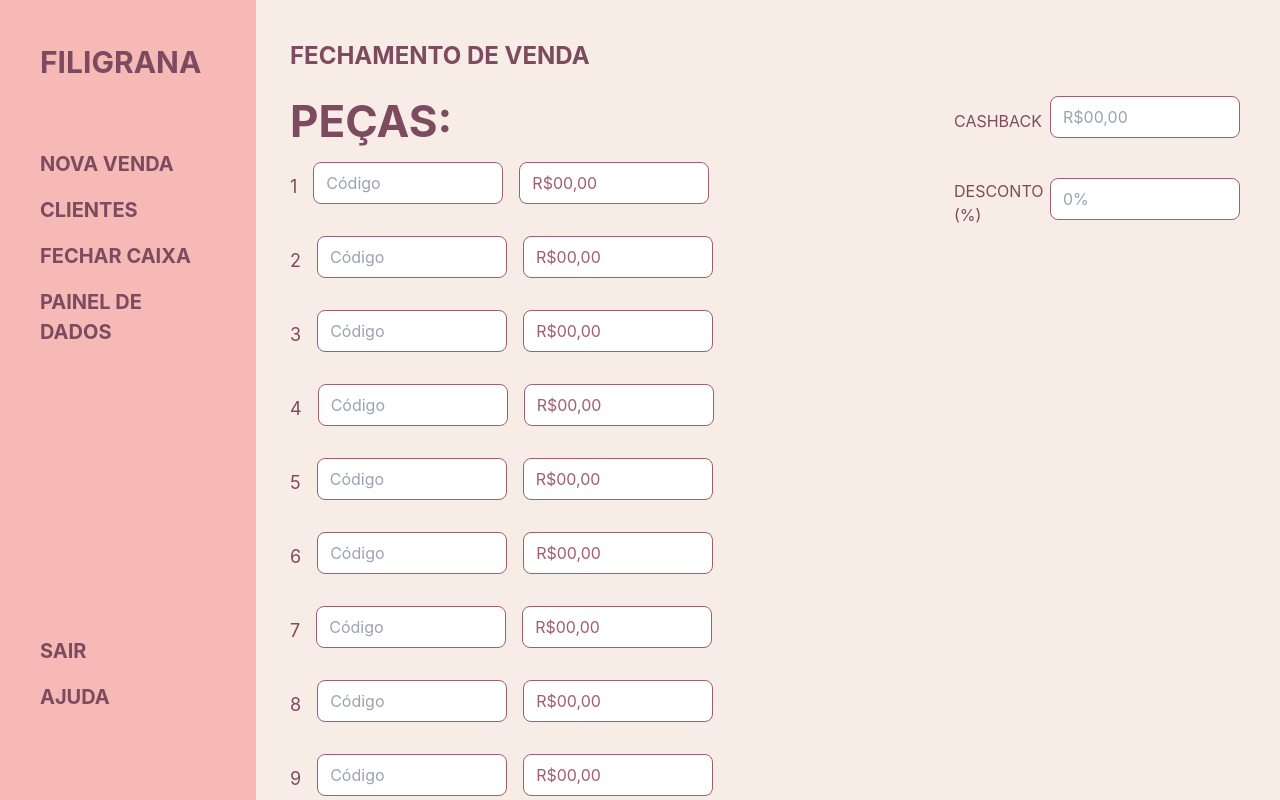
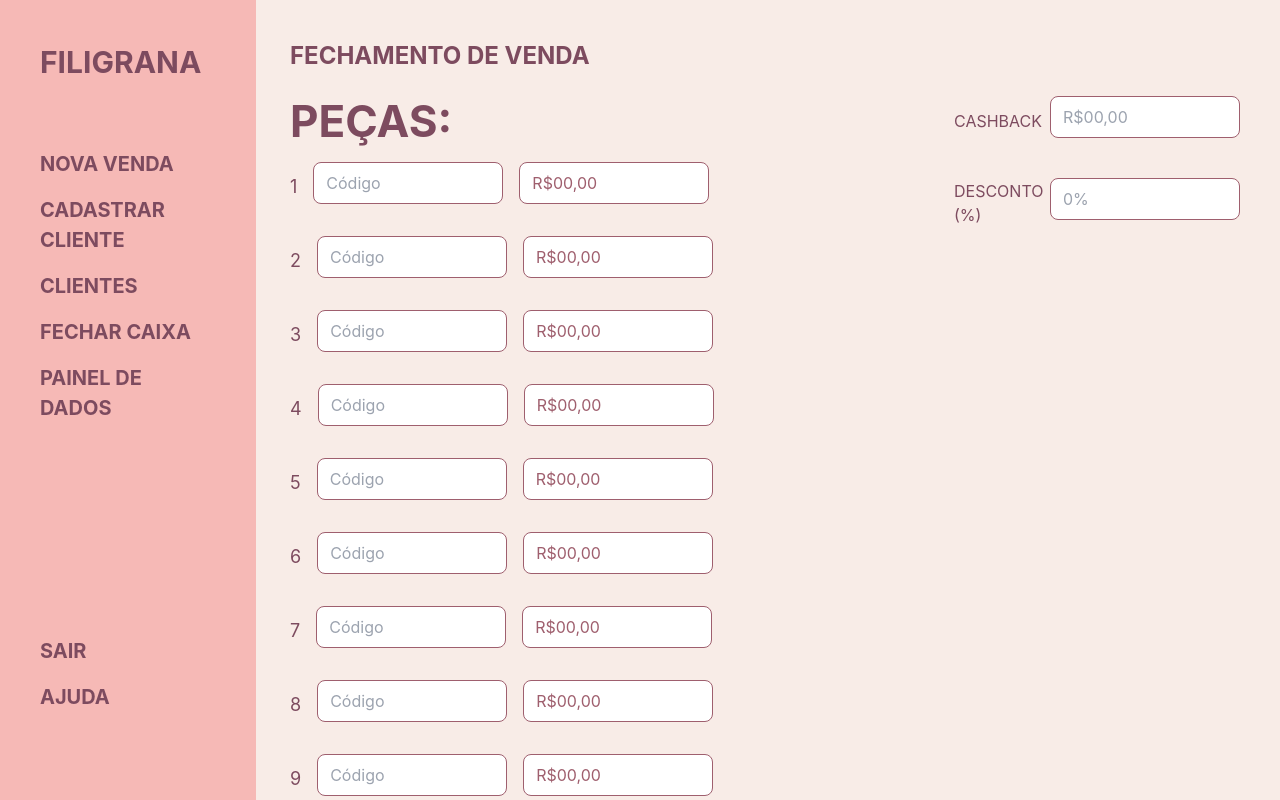
Before and after one commit to KombatRafael18/FiligranaCaixa, a React (Create React App) app in the folder Codigo/frontend/: page /fechamento-venda in a window 1280 px wide. Shown: the top 800 px of the page. Built offline with nearby package versions, Linux system fonts and the light colour scheme.

Commit message:
Add CADASTRAR CLIENTE no SideDrawer

```diff
--- a/Codigo/frontend/src/components/SideDrawer.js
+++ b/Codigo/frontend/src/components/SideDrawer.js
@@ -13,6 +13,7 @@ const SideDrawer = ({ isOpen }) => {
             <nav>
               <ul className="space-y-4">
                 <li><Link to="/venda" className="block hover:text-[#9b5c6f]">NOVA VENDA</Link></li>
+                <li><Link to="/cadastrar-cliente" className="block hover:text-[#9b5c6f]">CADASTRAR CLIENTE</Link></li>
                 <li><Link to="/clientes" className="block hover:text-[#9b5c6f]">CLIENTES</Link></li>
                 <li><Link to="/fechamento-de-caixa" className="block hover:text-[#9b5c6f]">FECHAR CAIXA</Link></li>
                 <li><Link to="/painel-de-dados" className="block hover:text-[#9b5c6f]">PAINEL DE DADOS</Link></li>
```
